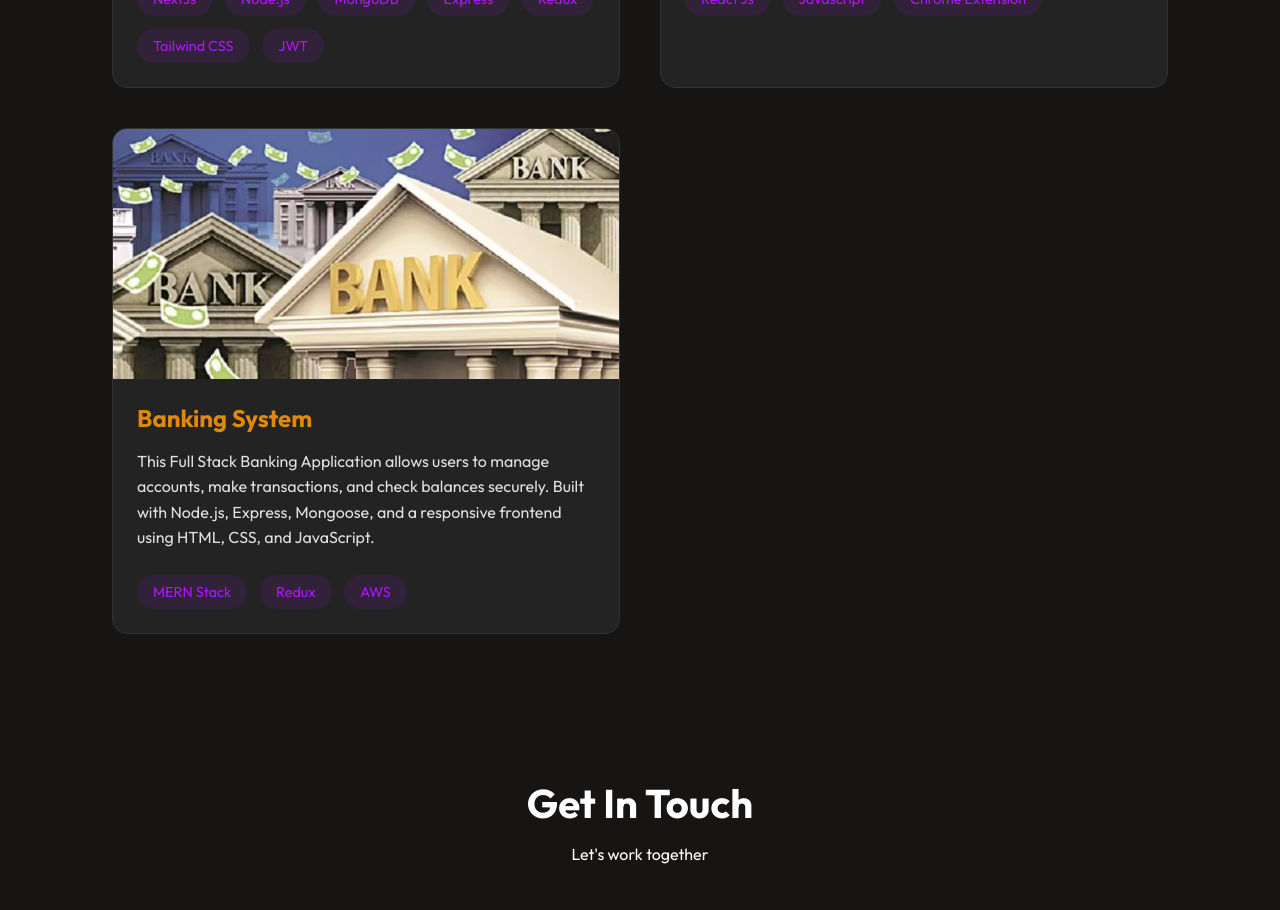
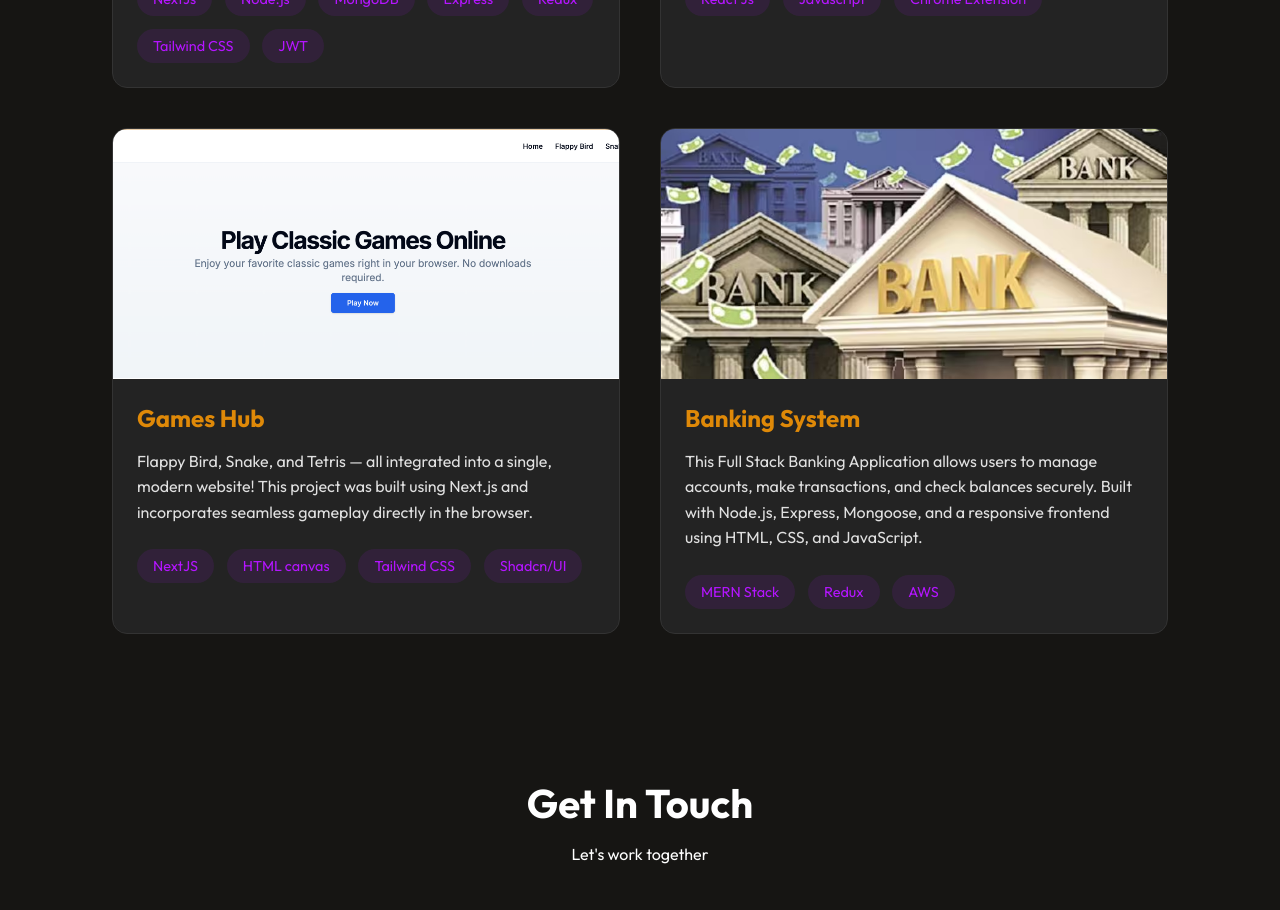
Before and after one commit to imramkrishna/Ram-Portfolio, a React (Vite) app: page / in a window 1280 px wide. Shown: the part 3700-4610 px from the top of the page. Built offline with nearby package versions, Linux system fonts and the light colour scheme.

Commit message:
Portfolio modified

```diff
--- a/index.html
+++ b/index.html
@@ -3,12 +3,13 @@
 
 <head>
   <meta charset="UTF-8" />
-  <link rel="icon" type="image/svg+xml" href="../../assets/profile.svg" />
+  <link rel="icon" type="image/svg+xml" href="./src/assets/profile.svg" />
   <meta name="viewport" content="width=device-width, initial-scale=1.0" />
   <title>Ram Krishna</title>
   <link rel="preconnect" href="https://fonts.googleapis.com">
   <link rel="preconnect" href="https://fonts.gstatic.com" crossorigin>
   <link href="https://fonts.googleapis.com/css2?family=Outfit:wght@100..900&display=swap" rel="stylesheet">
+
 </head>
 
 <body>
--- a/src/Components/Portfolio/Portfolio.jsx
+++ b/src/Components/Portfolio/Portfolio.jsx
@@ -24,6 +24,15 @@ const Portfolio = () => {
         },
         {
             id: 3,
+            title: "Games Hub",
+            image: "gameshub.png",
+            description: "Flappy Bird, Snake, and Tetris — all integrated into a single, modern website! This project was built using Next.js and incorporates seamless gameplay directly in the browser.",
+            technologies: ["NextJS", "HTML canvas", "Tailwind CSS","Shadcn/UI"],
+            github: "https://github.com/imramkrishna/games",
+            live: "https://games-nine-murex.vercel.app/",
+        },
+        {
+            id: 4,
             title: "Banking System",
             image: "bank.avif",
             description: "This Full Stack Banking Application allows users to manage accounts, make transactions, and check balances securely. Built with Node.js, Express, Mongoose, and a responsive frontend using HTML, CSS, and JavaScript.",
--- a/src/index.css
+++ b/src/index.css
@@ -1,3 +1,4 @@
+
 *{
   margin: 0%;
   padding: 0%;
```
Also changed, not shown: public/gameshub.png (added).
